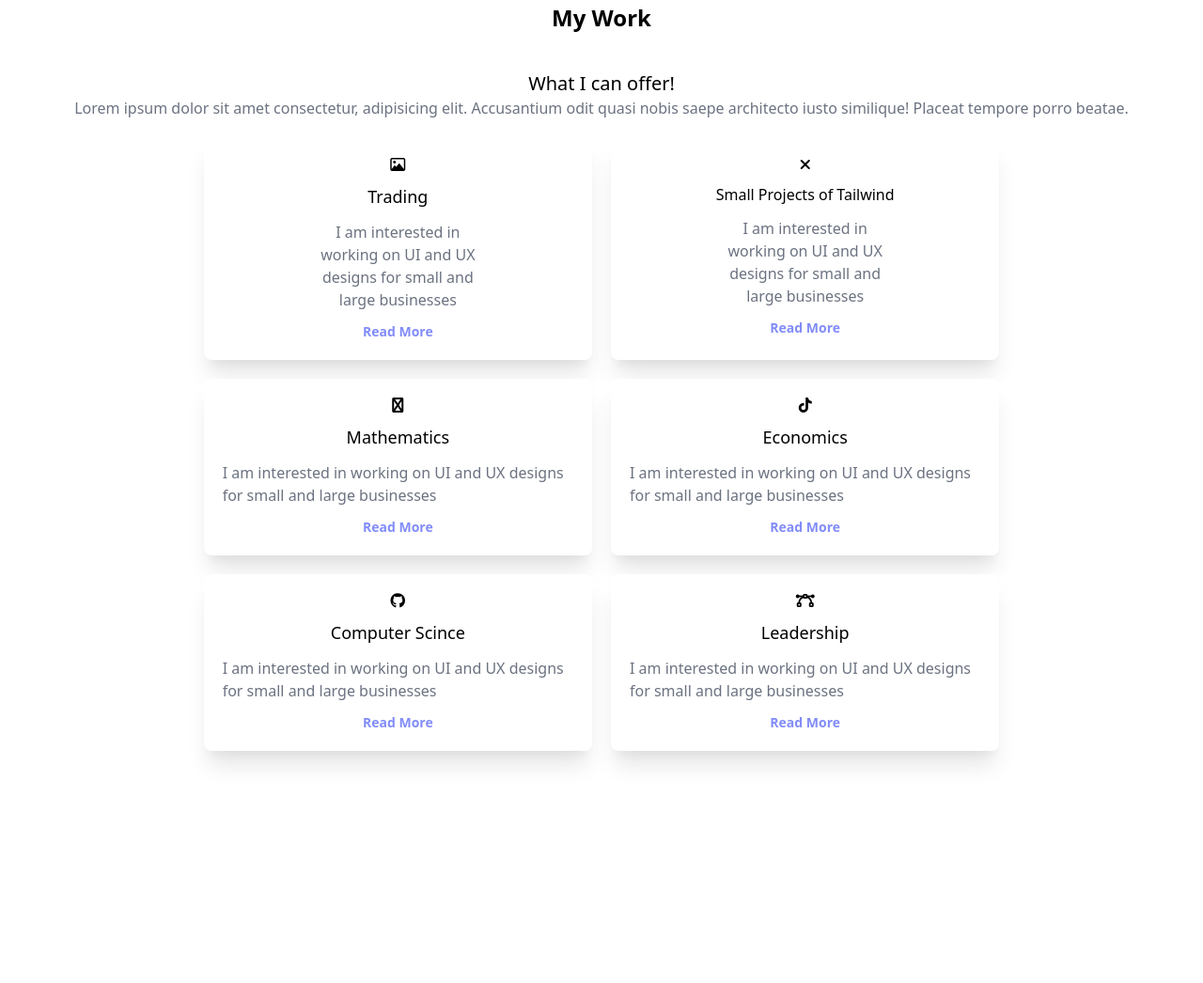
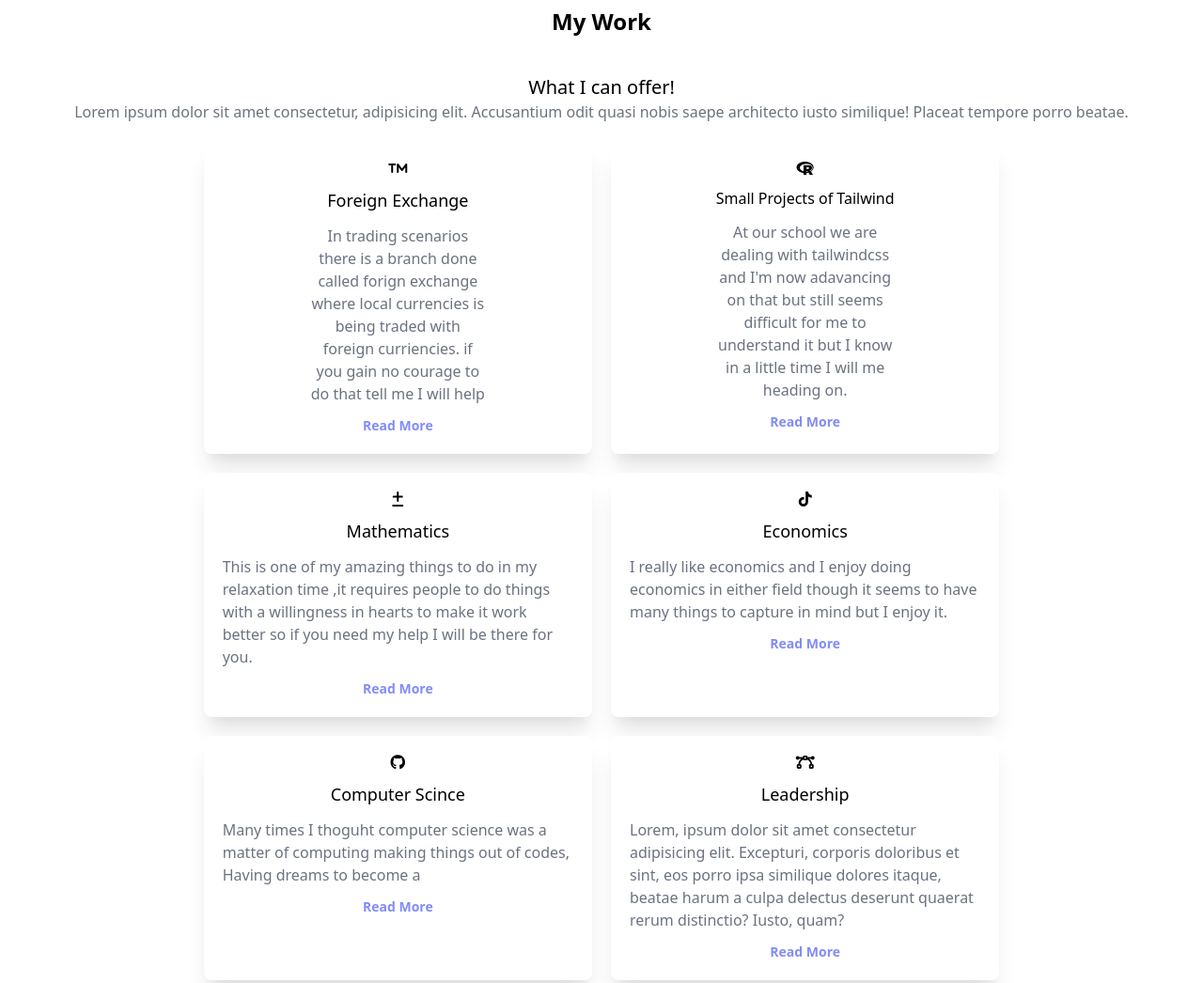
Before and after one commit to mucopivoine/TailwindPort, a website: page src/index.html in a window 1280 px wide. Shown: the part 1675-2721 px from the top of the page at 94% size. Drawn offline with nearby package versions, Linux system fonts and the light colour scheme.

Commit message:
Tailwindcss portfolio

```diff
--- a/src/index.html
+++ b/src/index.html
@@ -32,10 +32,10 @@
                     </ul>
                     <div class=" hidden md:flex space-x-3 px-[10px] font-bold text-sm ">
                     <a href ="#" class="hover:bg-gray-400">Login</a>
-                    <a href ="#" class="text-white border-s-white p-[10px] bg-red-300 px-3  rounded-md border">Get started</a>
+                    <a href ="#" class="text-white border-s-white p-[10px] bg-red-300 px-3 rounded-md border">Get started</a>
                 </div>
                 </div>
-                <ul id="nav-menu" class=" hidden overflow-y-auto translate-y-big absolute5  text-center top-0 py-6  rounded-b-3xl space-10 text-white  bg-gray-100 w-full">
+                <ul id="nav-menu" class=" hidden overflow-y-auto translate-y-big absolute5  text-center top-0 py-6  rounded-b-3xl space-10 text-black  bg-gray-300 w-full">
                     <li><a href ="#home">How it works</a></li>
                         <li><a href ="#services">Services</a></li>
                         <li><a href ="#work">My work</a></li>
@@ -53,7 +53,7 @@
     </div>
     </section>
         <section id ="services" class="animate-fadeIn mt-80 mb-40">
-            <h2 class="items-center text-center  text-2xl mt-80">My Services</h2>
+            <h1 class=" text-center  text-3xl font-bold mt-[10%]">My Services</h1>
             <h4 class="items-center text-center mt-16 text">Here are some of the services we offer :
             </h4>
             </div>
@@ -96,44 +96,44 @@
        </div>
        <div class="p-5  w-full flex flex-wrap gap-5 justify-center">
 
-        <div class="w-30 bg-white md:w-4/12 shadow-xl rounded-lg flex flex-col p-5 gap-3 items-center">
-            <i class="fa-regular fa-image"></i>
-            <h1 class="font-medium text-lg">Trading</h1>
-            <p class="w-1/2 text-center text-gray-500">I am interested in working on UI and UX designs for small and large businesses</p>
+        <div class="w-30 bg-white md:w-4/12 shadow-xl rounded-lg flex flex-col p-5 gap-3 items-center scale-75">
+            <i class="fa-solid fa-trademark"></i>
+            <h1 class="font-medium text-lg">Foreign Exchange</h1>
+            <p class="w-1/2 text-center text-gray-500">In trading scenarios there is a branch done called forign exchange  where local currencies  is being traded with foreign curriencies. if you gain no courage to do that tell me I will help </p>
             <a class="text-indigo-400 font-semibold text-sm" href="#">Read More</a>
            </div>
        <div class="w-30 bg-white md:w-4/12 shadow-xl rounded-lg flex flex-col gap-3 p-5 items-center">
-        <i class="fa-solid fa-xmark"></i>
+        <i class="fa-brands fa-r-project"></i>
         <h1 class="font-medium taxe-lg">Small Projects of Tailwind</h1>
-        <p class="w-1/2 text-center text-gray-500">I am interested in working on UI and UX designs for small and large businesses</p>
+        <p class="w-1/2 text-center text-gray-500">At our school we are dealing with tailwindcss and I'm now adavancing on that but still seems difficult for me to understand it but I know in a little time I will me heading on.</p>
         <a class="text-indigo-400 font-semibold text-sm" href="#">Read More</a>
        </div>
 
        <div class="w-30 bg-white md:w-4/12 shadow-xl rounded-lg flex flex-col gap-3 p-5 items-center">
-        <i class="fa-solid fa-twitter"></i>
+        <i class="fa-solid fa-plus-minus"></i>
         <h1 class="font-medium text-lg">Mathematics</h1>
-        <p class="text-gray-500">I am interested in working on UI and UX designs for small and large businesses</p>
+        <p class="text-gray-500">This is one of my amazing things to do in my relaxation time ,it requires people to do things with a willingness in hearts to make it work better so if you need my help I will be there for you.</p>
         <a class="text-indigo-400 font-semibold text-sm" href="#">Read More</a>
        </div>
 
        <div class="w-30  bg-white md:w-4/12 shadow-xl rounded-lg flex flex-col gap-3 p-5 items-center">
         <i class="fa-brands fa-tiktok"></i>
         <h1 class="font-medium text-lg">Economics</h1>
-        <p class="text-gray-500">I am interested in working on UI and UX designs for small and large businesses</p>
+        <p class="text-gray-500">I really like economics and I enjoy doing economics in either field though it seems to have many things to capture in mind but I enjoy it.</p>
         <a class="text-indigo-400 font-semibold text-sm" href="">Read More</a>
        </div>
 
        <div class="w-30 bg-white md:w-4/12 shadow-xl rounded-lg flex flex-col gap-3 p-5 items-center">
         <i class="fa-brands fa-github"></i>
         <h1 class="font-medium text-lg">Computer Scince</h1>
-        <p class="text-gray-500">I am interested in working on UI and UX designs for small and large businesses</p>
+        <p class="text-gray-500">Many times I thoguht computer science was a matter of computing making things out of codes, Having dreams to become a </p>
         <a class="text-indigo-400 font-semibold text-sm" href="">Read More</a>
        </div>
 
        <div class="w-30 bg-white md:w-4/12 shadow-xl rounded-lg flex flex-col gap-3 p-5 items-center">
         <i class="fa-solid fa-bezier-curve"></i>
         <h1 class="font-medium text-lg">Leadership</h1>
-        <p class="text-gray-500">I am interested in working on UI and UX designs for small and large businesses</p>
+        <p class="text-gray-500">Lorem, ipsum dolor sit amet consectetur adipisicing elit. Excepturi, corporis doloribus et sint, eos porro ipsa similique dolores itaque, beatae harum a culpa delectus deserunt quaerat rerum distinctio? Iusto, quam?</p>
         <a class="text-indigo-400 font-semibold text-sm" href="">Read More</a>
        </div>
        </div>
@@ -176,11 +176,11 @@
 
 <!-- ---------!last------- -->
  <section id ="faqs" class="antialiased bg-white mt-80">
-    <h1></h1>
+    <h1 class="text-center mb-10 text-3xl font-bold">Contant Me </h1>
     <div class="container mx-auto px-4">
         <div class="md:flex  md:justify-between md:items-center">
             <div class="md:w-1/2 mb-8 md:mb-0">
-                <div class="bg-white p-6 rounded-xl shadow-xl text-black">
+                <div class="bg-white p-6 rounded-xl text-black">
                     <h1 class="font-semibold text-3xl tracking-wide">Have Questions ?</h1>
                     <p class="pt-2 text-sm">If you need any help, fill out this form and we'll be in contact shortly.</p>
                     <div class="flex flex-col space-y-4 mt-4">
```
Also changed, not shown: src/output.css.
